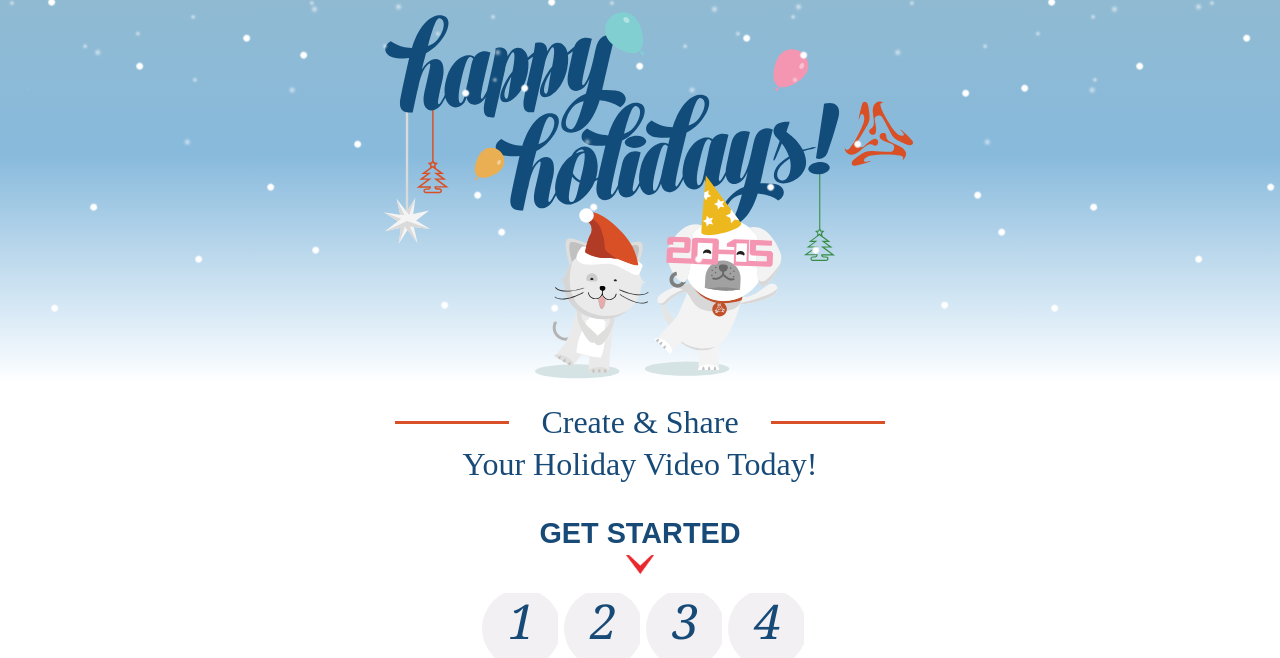
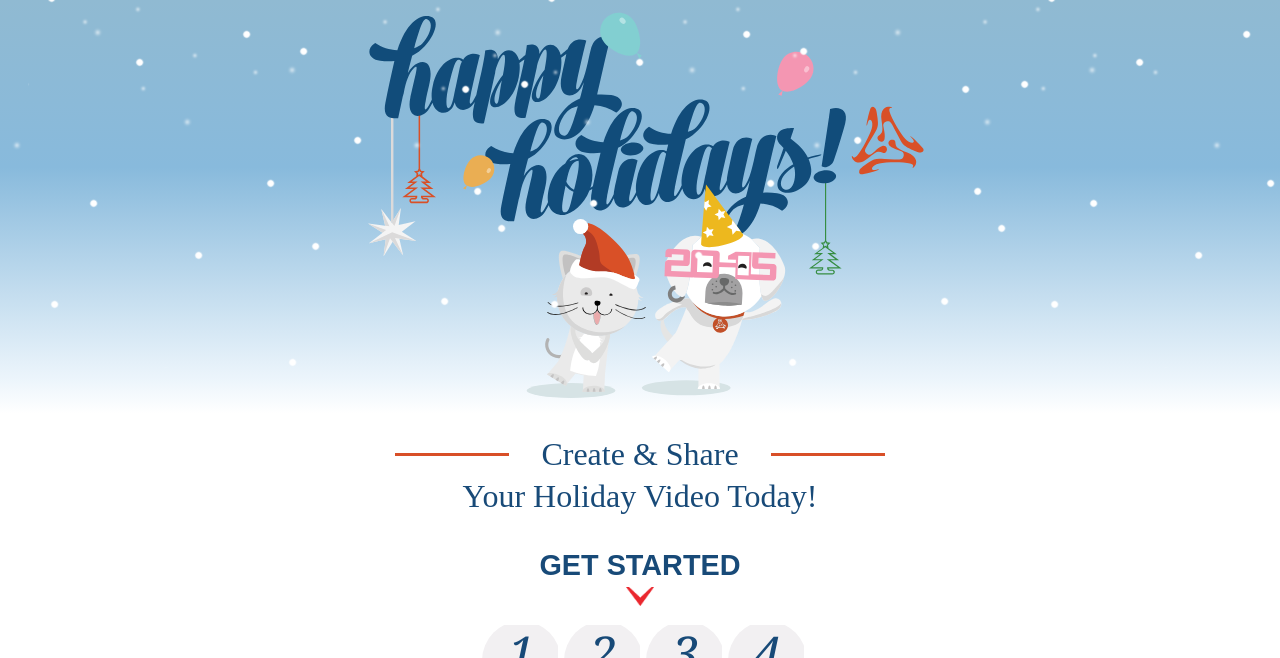
Before and after one commit to Click3X/000279_holidaycard-2014, a CodeIgniter app: page /index.php/home/index/1 in a window 1280 px wide. Shown: the top 658 px of the page. Run offline with CodeIgniter, Linux system fonts and the light colour scheme; style sheets or scripts are compiled from the project's sources; some libraries are stand-ins or nearby versions.

Commit message:
Last minute styles tweaks

```diff
--- a/styles/scss/charles/_header-svg.scss
+++ b/styles/scss/charles/_header-svg.scss
@@ -30,40 +30,36 @@
     margin:0 auto;
 }
 
-.happy-all {
-    background-image:url('../../images/header/svgs/happy-all.png');
-    width: 96%;
-    padding-bottom: 32.5%;
+// .happy-all {
+//     background-image:url('../../images/header/svgs/happy-all.png');
+//     width: 96%;
+//     padding-bottom: 32.5%;
+//     position: absolute;
+//     top: 0;
+//     left: 1%;
+//     right: 0;
+//     margin: auto;
+// }
+
+// .svg .happy-all { background-image:url('../../images/header/svgs/happy-all.svg'); }
+
+.new-header {
+    background-image:url('../../images/new-header/header.png');
+    width: 100%;
+    padding-bottom: 61.5%;
     position: absolute;
     top: 0;
-    left: 1%;
+    left:0;
     right: 0;
     margin: auto;
 }
 
-.svg .happy-all {
-    background-image:url('../../images/header/svgs/happy-all.svg');
-}
-
-.new-header {
-    background-image:url('../../images/new-header/header.png');
-    width: 96%;
-    padding-bottom: 58.5%;
-    position: absolute;
-    top: 0;
-    left: 1%;
-    right: 0;
-    margin: auto;
-}
-
-.svg .new-header {
-    background-image:url('../../images/new-header/header.svg');
-}
+.svg .new-header { background-image:url('../../images/new-header/header.svg'); }
 
 
 .snow-container {
     // padding-bottom: 90%;
-    padding-bottom:60.5%;
+    padding-bottom:65.5%;
 }
 .just-logos {
     display: none;
@@ -73,7 +69,7 @@
 @media (min-width: 640px) {
     .snow-container {
         // padding-bottom: 600px;
-        padding-bottom: 386px;
+        padding-bottom: 418px;
     }
     .just-logos { bottom:1%; top:auto; }
 }
```
